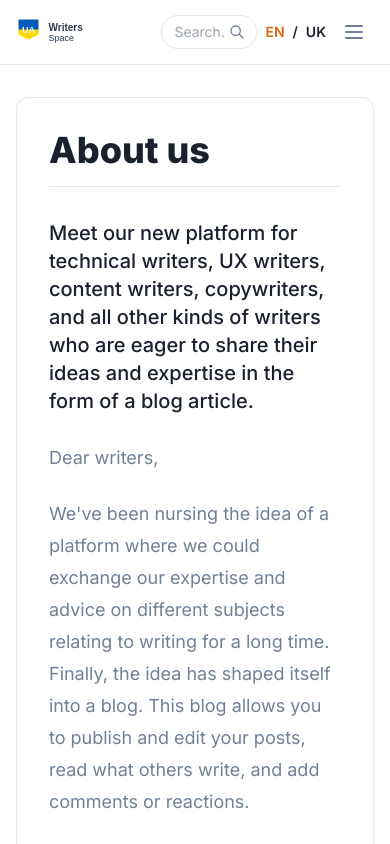
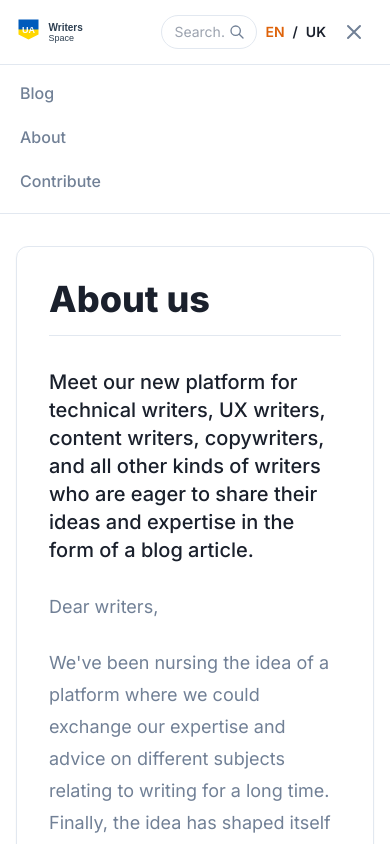
Before and after one commit to ivancheban/ua-writers-nextjs, a Next.js app: page /en/about in a window 390 px wide. Both pictures are taken after a click on the button "Open menu". Shown: the top 844 px of the page. Built offline with nearby package versions, Linux system fonts and the light colour scheme.

Commit message:
fixed menu

```diff
--- a/app/components/Header.tsx
+++ b/app/components/Header.tsx
@@ -1,5 +1,6 @@
 'use client';
 
+import { useState } from 'react';
 import Link from 'next/link';
 import Image from 'next/image';
 import { useParams } from 'next/navigation';
@@ -11,6 +12,7 @@ interface HeaderProps {
 }
 
 const Header = ({ lang: langProp }: HeaderProps) => {
+  const [isMobileMenuOpen, setIsMobileMenuOpen] = useState(false);
   const params = useParams();
   // Safely get the language, defaulting to 'en' if not found
   // Use the prop if provided, otherwise fall back to params
@@ -67,20 +69,47 @@ const Header = ({ lang: langProp }: HeaderProps) => {
             </div>
           </nav>
 
-          {/* Mobile Menu Button Placeholder */}
+          {/* Mobile Menu Button */}
           <div className="md:hidden flex items-center space-x-2">
             <Search />
             <LanguageSwitcher lang={lang} />
-            <button className="text-text-secondary hover:text-primary p-2">
+            <button
+              className="text-text-secondary hover:text-primary p-2"
+              onClick={() => setIsMobileMenuOpen(!isMobileMenuOpen)}
+            >
               <span className="sr-only">Open menu</span>
-              <svg className="h-6 w-6" fill="none" viewBox="0 0 24 24" stroke="currentColor">
-                <path strokeLinecap="round" strokeLinejoin="round" strokeWidth={2} d="M4 6h16M4 12h16M4 18h16" />
-              </svg>
+              {isMobileMenuOpen ? (
+                <svg className="h-6 w-6" fill="none" viewBox="0 0 24 24" stroke="currentColor">
+                  <path strokeLinecap="round" strokeLinejoin="round" strokeWidth={2} d="M6 18L18 6M6 6l12 12" />
+                </svg>
+              ) : (
+                <svg className="h-6 w-6" fill="none" viewBox="0 0 24 24" stroke="currentColor">
+                  <path strokeLinecap="round" strokeLinejoin="round" strokeWidth={2} d="M4 6h16M4 12h16M4 18h16" />
+                </svg>
+              )}
             </button>
           </div>
 
         </div>
       </div>
+
+      {/* Mobile Menu */}
+      {isMobileMenuOpen && (
+        <div className="md:hidden bg-background border-t border-border-color">
+          <div className="px-2 pt-2 pb-3 space-y-1 sm:px-3">
+            {currentMenuItems.map((item) => (
+              <Link
+                key={item.href}
+                href={item.href}
+                className="block px-3 py-2 rounded-md text-base font-medium text-text-secondary hover:text-primary hover:bg-gray-50"
+                onClick={() => setIsMobileMenuOpen(false)}
+              >
+                {item.label}
+              </Link>
+            ))}
+          </div>
+        </div>
+      )}
     </header>
   );
 };
```
